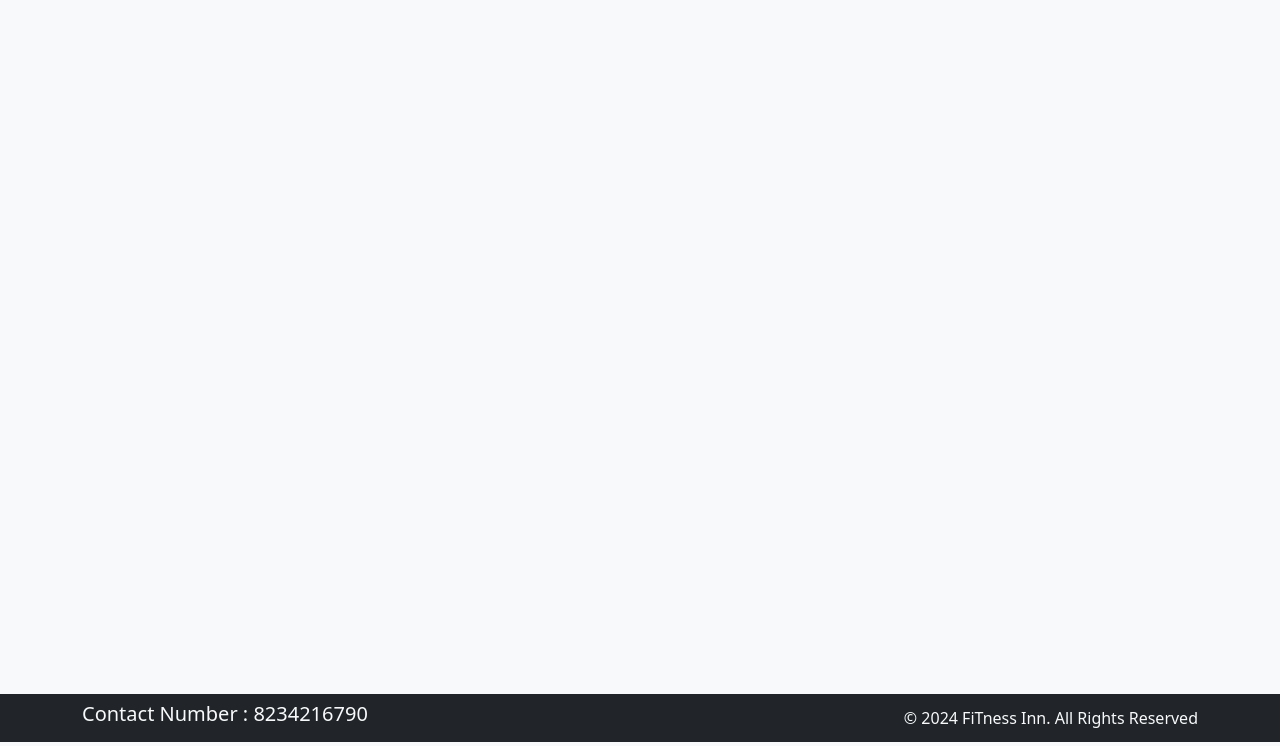
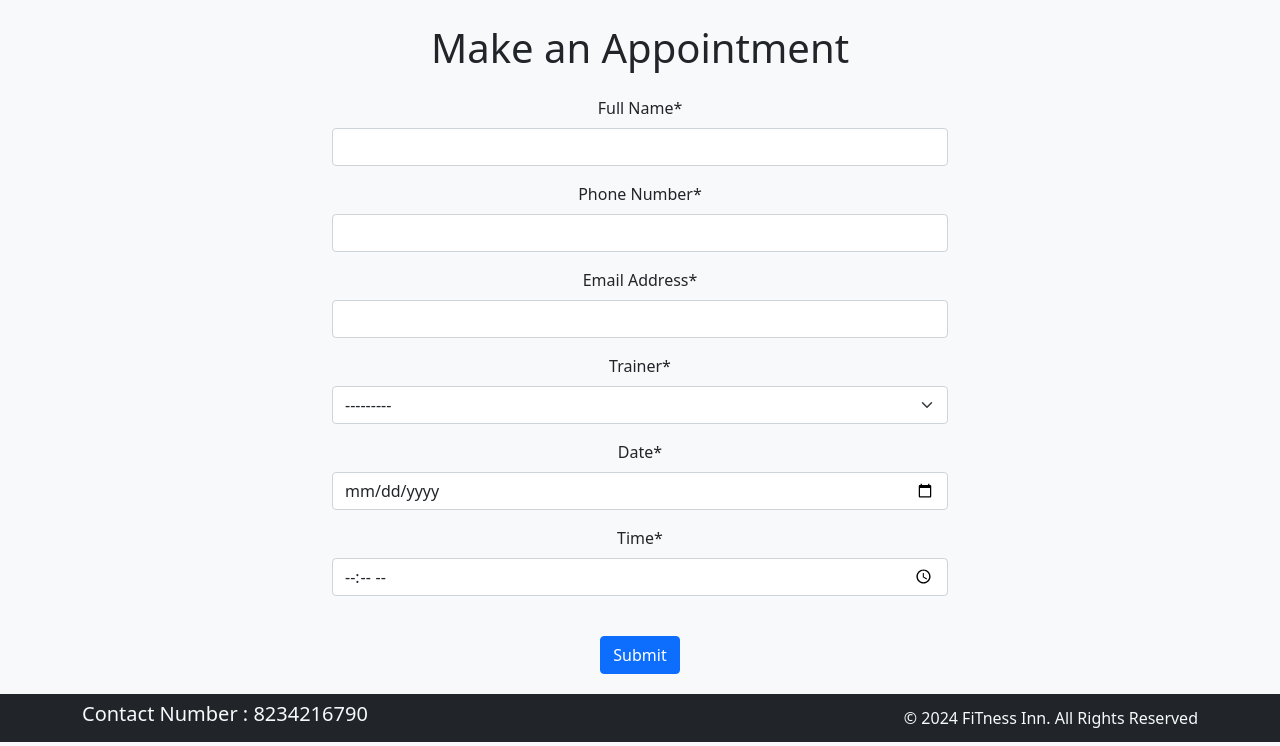
Before and after one commit to JeslinMariumAlex/Physical-Training-App, a Django app: page /appointment/ in a window 1280 px wide. Shown: the part 58-804 px from the top of the page. Run offline with Django 5.2, Linux system fonts and the light colour scheme; data comes from the database, SQL or seed files in the repository; some libraries are stand-ins or nearby versions.

Commit message:
appointment form frontend

```diff
--- /dev/null
+++ b/main/forms.py
@@ -0,0 +1,29 @@
+from django import forms
+
+from .models import Appointment
+
+class DateInput(forms.DateInput):
+    input_type = 'date'
+
+class TimeInput(forms.TimeInput):
+    input_type = 'time'
+
+class AppointmentForm(forms.ModelForm):
+    class Meta:
+        model = Appointment
+        fields = '__all__'
+        exclude = ['booked_date']
+
+        widgets = {
+            'appointment_date': DateInput(),
+            'appointment_time': TimeInput()
+        }
+
+        labels = {
+            'person_name': 'Full Name',
+            'person_phone': 'Phone Number',
+            'person_email': 'Email Address',
+            'trainer_name': 'Trainer',
+            'appointment_date': 'Date',
+            'appointment_time': 'Time'
+        }
--- a/main/views.py
+++ b/main/views.py
@@ -1,5 +1,8 @@
 from django.shortcuts import render
 from .models import Workout, Trainer
+from .forms import AppointmentForm
+
+
 # Create your views here.
 def index(request):
     return render(request, 'index.html')
@@ -8,7 +11,11 @@
     return render(request, 'about.html')
 
 def appointment(request):
-    return render(request, 'appointment.html')
+    form = AppointmentForm()
+    dict_form = {
+        'form': form
+    }
+    return render(request, 'appointment.html', dict_form)
 
 def trainers(request):
     dict_trainers = {
--- a/templates/appointment.html
+++ b/templates/appointment.html
@@ -1,7 +1,18 @@
 {% extends 'base.html' %}
+{% load crispy_forms_tags %}
 
 {% block title %} Appointment {% endblock %}
 
 {% block content %}
+    <h1 class="text-center my-4"> Make an Appointment</h1>
+
+    <div class="container w-50 text-center my-4">
+        <form action="">
+            {{form|crispy}}
+            <br>
+
+            <button class="btn btn-primary mb-5" type="submit">Submit</button>
+        </form>
+    </div>
 
 {% endblock %}
--- a/training/settings.py
+++ b/training/settings.py
@@ -38,6 +38,8 @@
     'django.contrib.messages',
     'django.contrib.staticfiles',
     'main',
+    'crispy_forms',
+    'crispy_bootstrap4',
 ]
 
 MIDDLEWARE = [
@@ -131,3 +133,5 @@
 # Media files
 MEDIA_ROOT = BASE_DIR/ 'uploads'
 MEDIA_URL = '/media/'
+
+CRISPY_TEMPLATE_PACK = 'bootstrap4'
```
